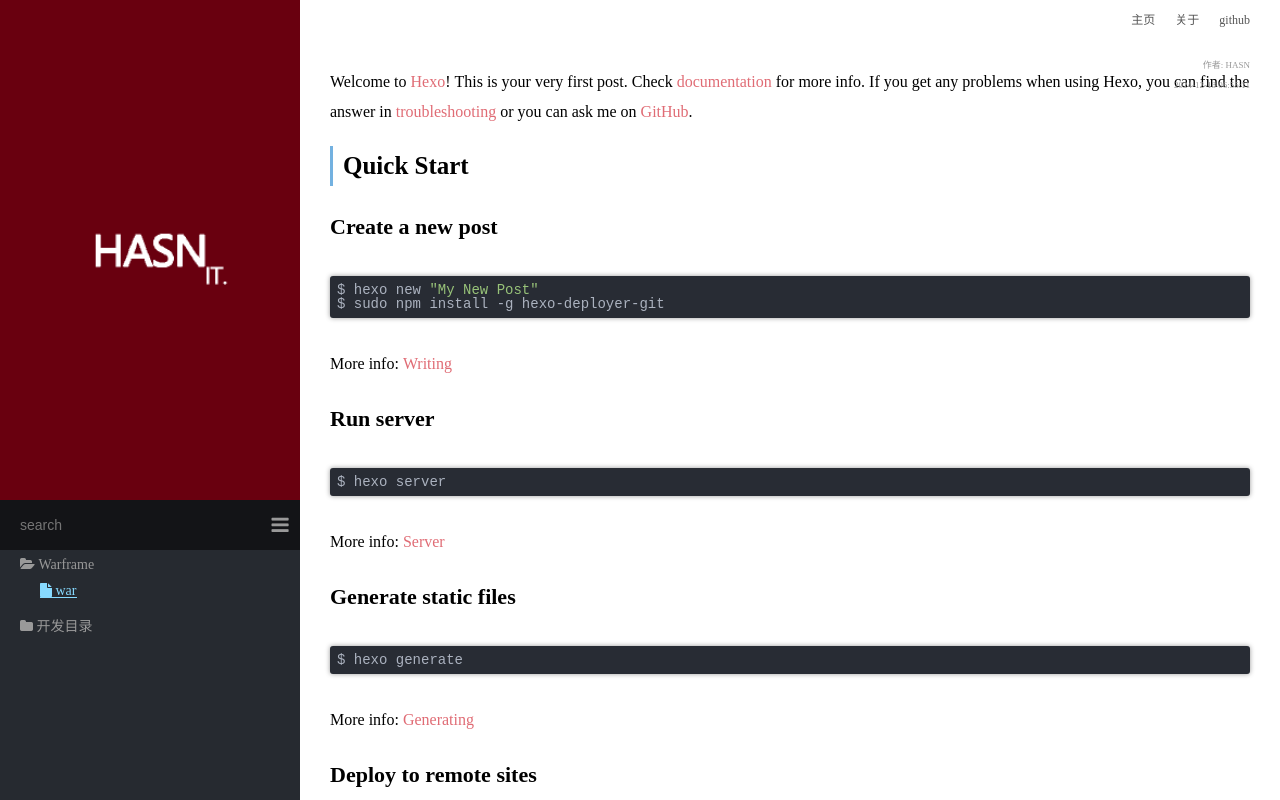
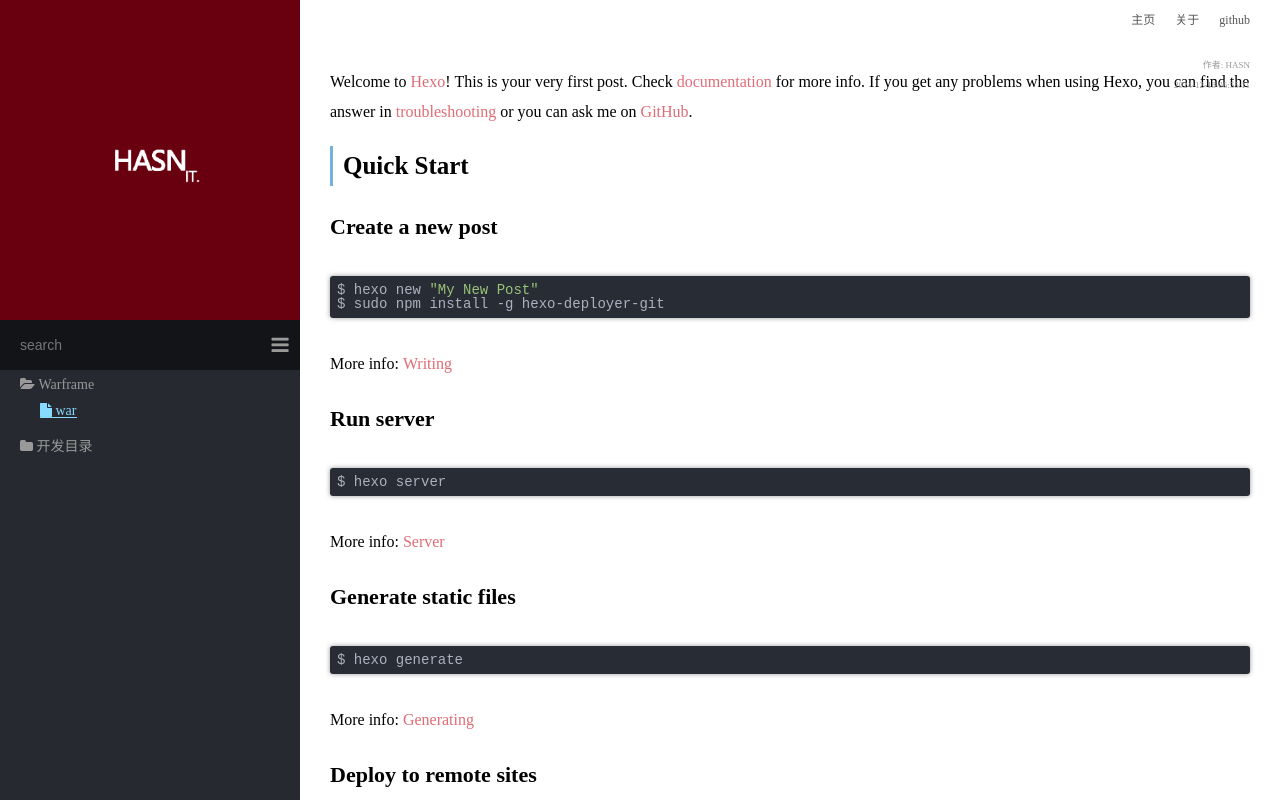
Before and after one commit to CHineseHasn/CHineseHasn.github.io, a plain HTML site: page 2024/12/18/Warframe/war/index.html in a window 1280 px wide. Shown: the top 800 px of the page. Drawn offline with Linux system fonts and the light colour scheme.

Commit message:
Site updated: 2024-12-18 12:59:25

```diff
--- a/2024/12/18/Warframe/war/index.html
+++ b/2024/12/18/Warframe/war/index.html
@@ -4,7 +4,7 @@
 <head>
 	<title>HASN Blog</title>
 	<meta charset="utf-8">
-
+	<meta name="viewport" content="width=device-width, initial-scale=1.0">
 	<!-- 引入配置文件 -->
 
 <link rel="stylesheet" href="/css/main.css">
--- a/css/main.css
+++ b/css/main.css
@@ -65,7 +65,7 @@ nav {
 
 #avatar {
 	width: 100%;
-	height: 500px;
+	height: 320px;
 	color: #ff0000;
 	background-image: url('../images/a.png');
 	background-size: cover;
```
Also changed, not shown: 2024/12/18/开发目录/hello-world/index.html (+1 -1 lines), about/index.html (+1 -1 lines), archives/2024/12/index.html (+1 -1 lines), archives/2024/index.html (+1 -1 lines), archives/index.html (+1 -1 lines), index.html (+1 -1 lines).
